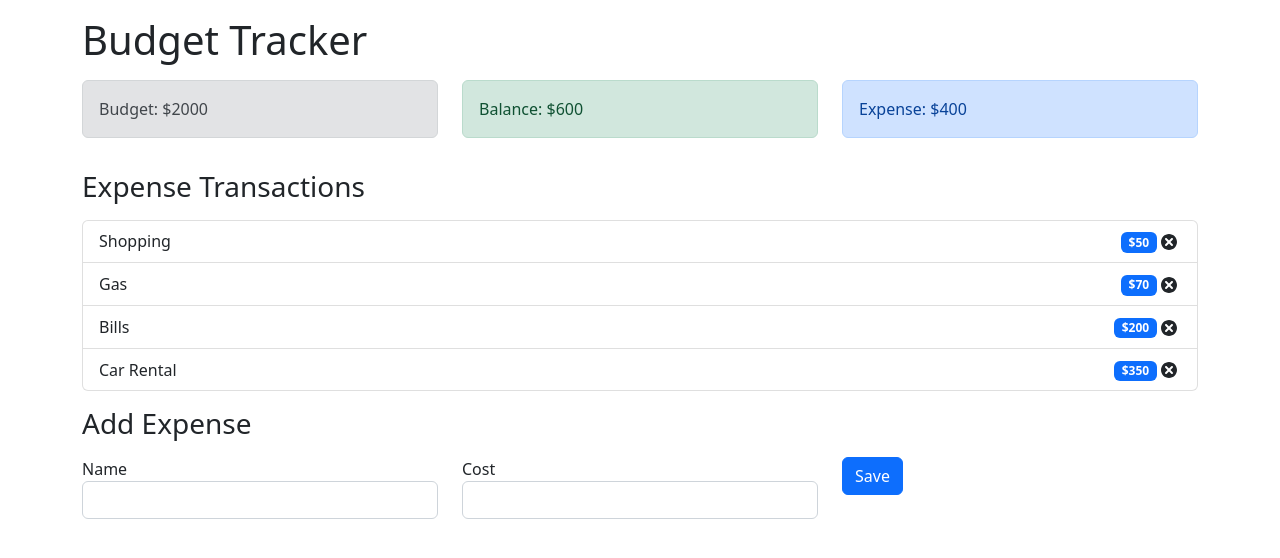
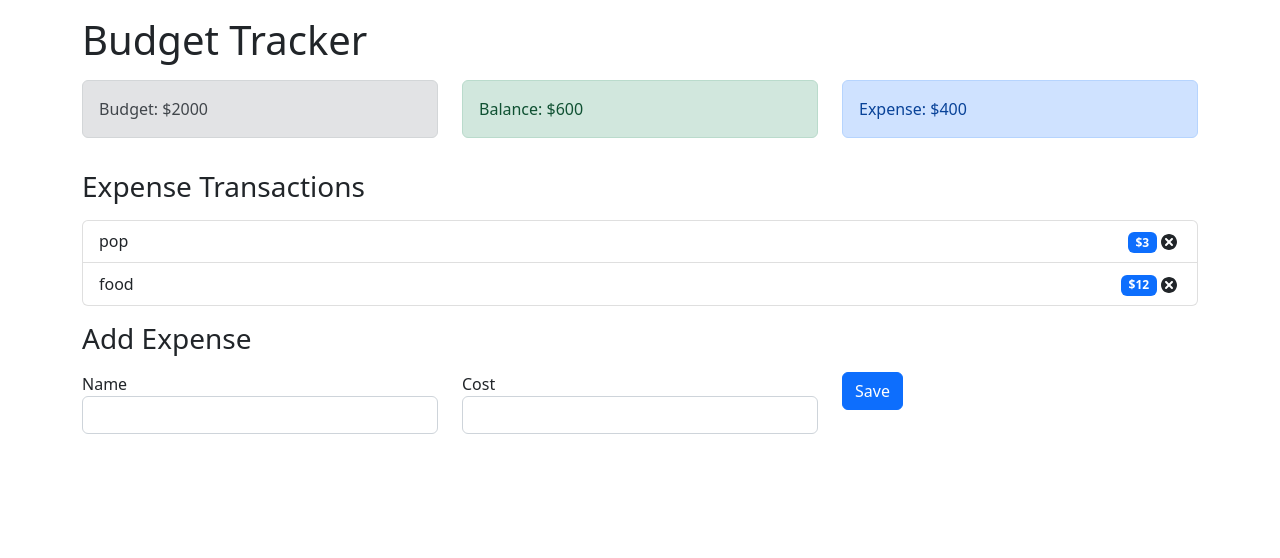
Before and after one commit to nguyen-jonathan/budget-tracker, a React (Create React App) app: page / in a window 1280 px wide. Shown: the top 558 px of the page. Built offline with nearby package versions, Linux system fonts and the light colour scheme.

Commit message:
appContext to ExpenseList

```diff
--- a/src/components/ExpenseList/ExpenseList.jsx
+++ b/src/components/ExpenseList/ExpenseList.jsx
@@ -1,14 +1,18 @@
-import React from 'react';
+import React, {useContext} from 'react';
 import ExpenseItem from '../ExpenseItem/ExpenseItem';
+import {AppContext} from '../../context/AppContext';
 
 const ExpenseList = () => {
   // hard code //
-  const expenses = [
-    {id: 123, name: 'Shopping', amount: 50},
-    {id: 123, name: 'Gas', amount: 70},
-    {id: 123, name: 'Bills', amount: 200},
-    {id: 123, name: 'Car Rental', amount: 350},
-  ];
+  // const expenses = [
+  //   {id: 123, name: 'Shopping', amount: 50},
+  //   {id: 123, name: 'Gas', amount: 70},
+  //   {id: 123, name: 'Bills', amount: 200},
+  //   {id: 123, name: 'Car Rental', amount: 350},
+  // ];
+
+  const {expenses} = useContext(AppContext);
+
   return (
     <ul className="list-group">
       {expenses.map((expense) => (
```
